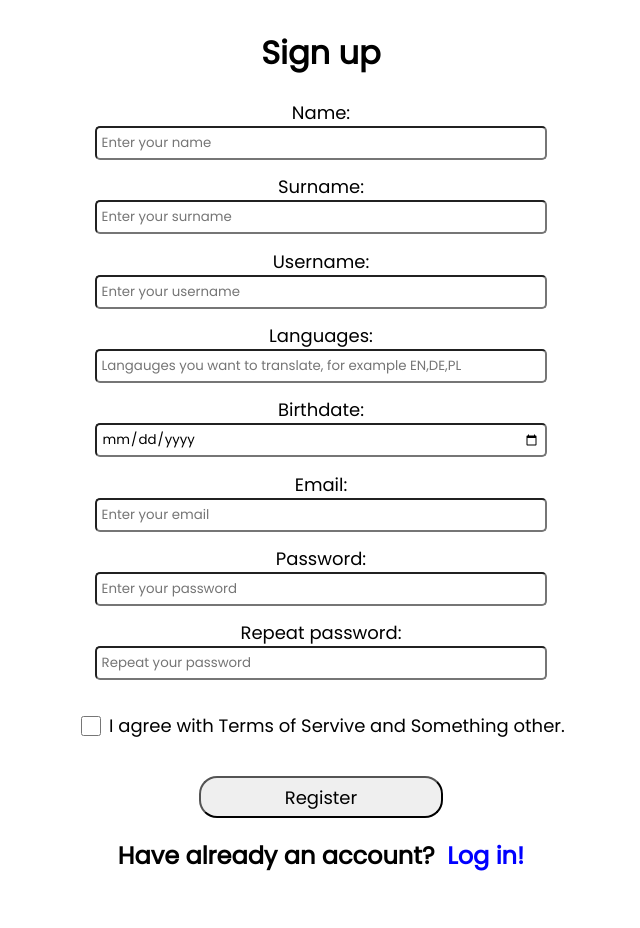
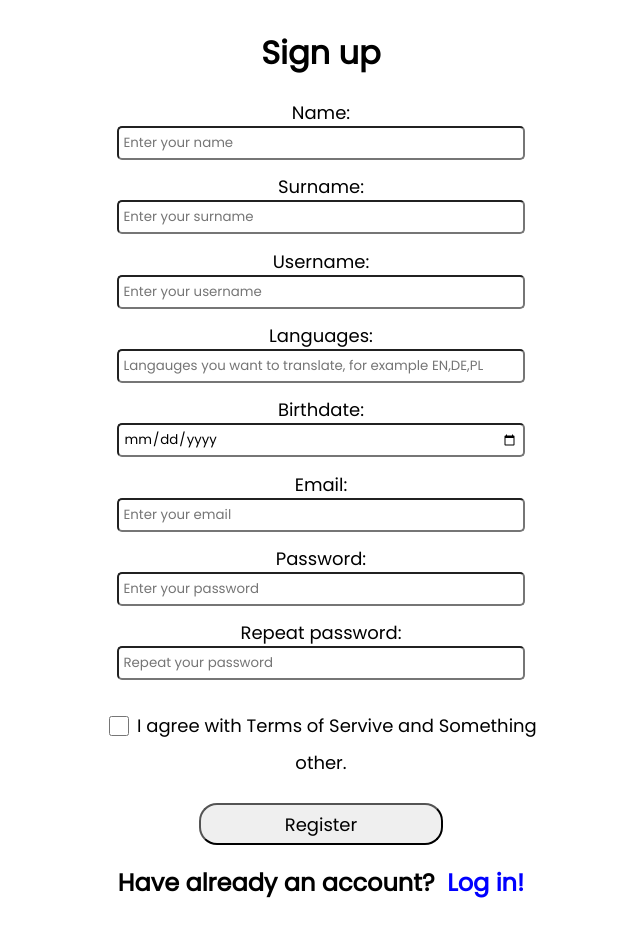
Before and after one commit to TomaszBachorski/something-random, an Angular app: page /signup in a window 1280 px wide. Shown: the whole page, without its empty margins (319-959 px from the left). Before the commit the page ends 901 px from the top, so only its background shows below. Built offline with nearby package versions, Linux system fonts and the light colour scheme.

Commit message:
signup component fix

```diff
--- a/src/app/components/register/register.component.html
+++ /dev/null
@@ -1 +0,0 @@
-<p>register works!</p>
--- a/src/app/components/register/register.component.ts
+++ /dev/null
@@ -1,17 +0,0 @@
-import { Component, OnInit } from '@angular/core';
-import User from "../../user";
-
-@Component({
-    selector: 'app-register',
-    templateUrl: './register.component.html',
-    styleUrls: ['./register.component.css']
-})
-export class RegisterComponent implements OnInit {
-    constructor() {
-
-    }
-
-    ngOnInit(): void {
-
-    }
-}
--- a/src/app/components/signup/signup.component.css
+++ b/src/app/components/signup/signup.component.css
@@ -6,6 +6,9 @@ form {
     flex-direction: column;
     font-size: 18px;
     align-items: center;
+}
+form > div {
+    width: 90%;
 }
 input:not([type=submit]) {
     margin-bottom: 1em;
@@ -37,3 +40,11 @@ input[type=submit]:hover {
     color: white;
     cursor: pointer;
 }
+.warning {
+    margin: 0;
+    margin-bottom: 0.5em;
+    color: red;
+}
+.form-control.ng-touched.ng-invalid {
+    border-color: red;
+}
--- a/src/app/components/signup/signup.component.html
+++ b/src/app/components/signup/signup.component.html
@@ -1,17 +1,54 @@
 <div>
     <h1>Sign up</h1>
-    <form action="/signup#" method="POST">
-        Name: <input type="text" name="name" placeholder="Enter your name">
-        Surname: <input type="text" name="surname" placeholder="Enter your surname">
-        Username: <input type="text" name="username" placeholder="Enter your username">
-        Languages: <input type="text" name="languages" placeholder="Langauges you want to translate, for example EN,DE,PL ">
-        Birthdate: <input type="date" name="birthdate">
-        Email: <input type="email" name="email" placeholder="Enter your email">
-        Password: <input type="password" name="password" placeholder="Enter your password">
-        Repeat password: <input type="password" name="repeatPassword" placeholder="Repeat your password">
-        <p>
-            <input type="checkbox" name="agreement"> I agree with Terms of Servive and Something other.
-        </p>
+    <form [formGroup]="registrationForm" (ngSubmit)="validate()">
+        <div class="form-group" [formGroup]="registrationForm">
+            Name: <input formControlName="name"
+                class="form-control" type="text" name="name" placeholder="Enter your name" required>
+            <p class="warning" *ngIf="registrationForm.controls['name'].touched && !registrationForm.controls['name'].valid">Name cant be empty</p>
+        </div>
+        <div class="form-group" [formGroup]="registrationForm">
+            Surname: <input formControlName="surname"
+                class="form-control" type="text" name="surname" placeholder="Enter your surname" required>
+            <p class="warning" *ngIf="registrationForm.controls['surname'].touched && !registrationForm.controls['surname'].valid">Surname cant be empty</p>
+        </div>
+        <div class="form-group" [formGroup]="registrationForm">
+            Username: <input formControlName="username"
+                class="form-control" type="text" name="username" placeholder="Enter your username" required>
+            <p class="warning" *ngIf="registrationForm.controls['username'].touched && !registrationForm.controls['username'].valid">Username cant be empty</p>
+        </div>
+        <div class="form-group" [formGroup]="registrationForm">
+            Languages: <input formControlName="languages"
+                class="form-control" type="text" name="languages" placeholder="Langauges you want to translate, for example EN,DE,PL " required>
+            <p class="warning" *ngIf="registrationForm.controls['languages'].touched && !registrationForm.controls['languages'].valid">Languages cant be empty</p>
+            <p class="warning" *ngIf="registrationForm.controls['languages'].touched && !registrationForm.value.languages.toLowerCase().split(',').includes('en')">You must be fluent in english</p>
+        </div>
+        <div class="form-group" [formGroup]="registrationForm">
+            Birthdate: <input formControlName="birthdate"
+                class="form-control" type="date" name="birthdate" required>
+            <p class="warning" *ngIf="registrationForm.controls['birthdate'].touched && !registrationForm.controls['birthdate'].valid">Birthdate cant be empty</p>
+        </div>
+        <div class="form-group" [formGroup]="registrationForm">
+            Email: <input formControlName="email"
+                class="form-control" type="email" name="email" placeholder="Enter your email" required>
+            <p class="warning" *ngIf="registrationForm.controls['email'].touched && !registrationForm.controls['email'].valid">Email cant be empty</p>
+        </div>
+        <div class="form-group" [formGroup]="registrationForm">
+            Password: <input formControlName="password"
+                class="form-control" type="password" name="password" placeholder="Enter your password" required>
+            <p class="warning" *ngIf="registrationForm.controls['password'].touched && !registrationForm.controls['password'].valid">Password cant be empty</p>
+        </div>
+        <div class="form-group" [formGroup]="registrationForm">
+            Repeat password: <input formControlName="repeatPassword"
+                class="form-control" type="password" name="repeatPassword" placeholder="Repeat your password" required>
+            <p class="warning" *ngIf="registrationForm.controls['repeatPassword'].touched && !registrationForm.controls['repeatPassword'].valid">You have to repeated password</p>
+            <p class="warning" *ngIf="registrationForm.controls['repeatPassword'].touched && registrationForm.value.password !== registrationForm.value.repeatPassword">Passwords aren't the same</p>
+        </div>
+        <div class="form-group" [formGroup]="registrationForm">
+            <p>
+                <input formControlName="agreement"
+                    class="form-control" type="checkbox" name="agreement"> I agree with Terms of Servive and Something other.
+            </p>
+        </div>
         <input type="submit" value="Register">
     </form>
     <h2>
--- a/src/app/components/signup/signup.component.ts
+++ b/src/app/components/signup/signup.component.ts
@@ -2,7 +2,9 @@ import { Component, OnInit } from '@angular/core';
 import { ActivatedRoute } from '@angular/router';
 import { Location } from '@angular/common';
 import { HttpClient } from "@angular/common/http";
+import { FormControl, FormGroup, Validators } from "@angular/forms";
 import User from "../../user";
+
 @Component({
     selector: 'app-signup',
     templateUrl: './signup.component.html',
@@ -15,9 +17,21 @@ export class SignupComponent implements OnInit {
         private httpClient: HttpClient,
         // private user: User
     ) { };
-
     ngOnInit(): void {
 
     }
-
+    registrationForm = new FormGroup({
+        name: new FormControl('', [Validators.required]),
+        surname: new FormControl('', [Validators.required]),
+        username: new FormControl('', [Validators.required]),
+        languages: new FormControl('', [Validators.required]),
+        birthdate: new FormControl('', [Validators.required]),
+        email: new FormControl('', [Validators.required, Validators.email]),
+        password: new FormControl('', [Validators.required]),
+        repeatPassword: new FormControl('', [Validators.required]),
+        agreement: new FormControl('', [Validators.required])
+    })
+    validate() {
+        console.log(this.registrationForm)
+    }
 }
```
Also changed, not shown: src/app/app.module.ts (+5 -4 lines), src/app/components/register/register.component.css (deleted), 1 other file (tests, documents, lock files or other folders).
